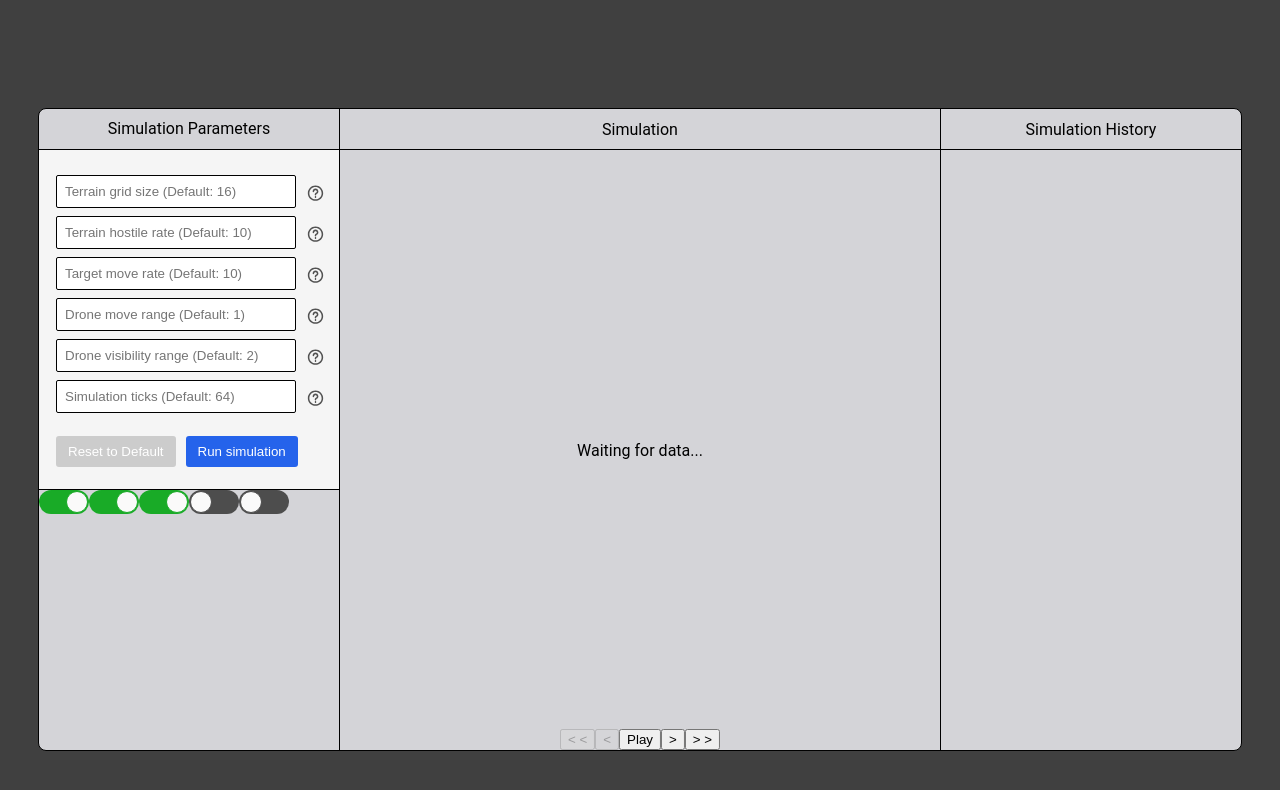
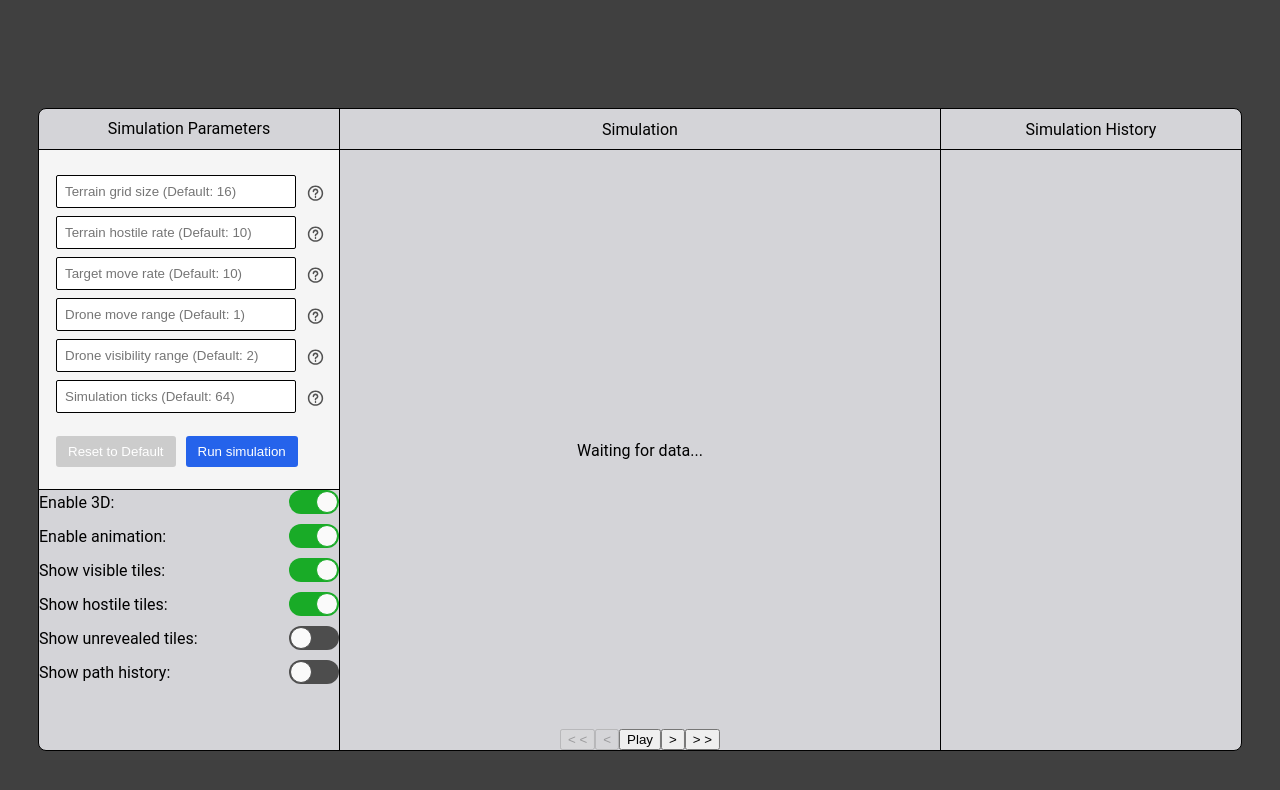
Before and after one commit to ZachFleck42/Drone-Mission-Simulator, a React (Create React App) app in the folder frontend/: page / in a window 1280 px wide. Shown: the top 790 px of the page. Built offline with nearby package versions, Linux system fonts and the light colour scheme; the HTML template or start-up script is replaced by a standard one.

Commit message:
Adds labels and styling to the toggles

```diff
--- a/frontend/src/App.css
+++ b/frontend/src/App.css
@@ -56,7 +56,24 @@ html {
 
 .sim-settings {
 	height: 260px;
-	/* background-color: #f5f5f5; */
+}
+
+.sim-settings-toggles {
+	display: flex;
+	flex-direction: column;
+	align-items: flex-end;
+	gap: 10px;
+}
+
+.toggle-item {
+	display: flex;
+	justify-content: space-between;
+	align-items: center;
+	width: 100%;
+}
+
+.toggle-item p {
+	margin: 0;
 }
 
 .sim-params-inputs {
--- a/frontend/src/App.tsx
+++ b/frontend/src/App.tsx
@@ -19,6 +19,7 @@ function App() {
 	const [simHistory, setSimHistory] = useState<Simulation[]>([]);
 	const [currentFrameIndex, setCurrentFrameIndex] = useState<number>(0);
 	const [isPlaying, setIsPlaying] = useState<boolean>(false);
+	const [animated, setAnimated] = useState<boolean>(true);
 	const [threeD, setThreeD] = useState<boolean>(true);
 	const [visTiles, setVisTiles] = useState<boolean>(true);
 	const [hostileTiles, setHostileTiles] = useState<boolean>(true);
@@ -44,6 +45,8 @@ function App() {
 						<SimSettings
 							threeD={threeD}
 							setThreeD={setThreeD}
+							animated={animated}
+							setAnimated={setAnimated}
 							visTiles={visTiles}
 							setVisTiles={setVisTiles}
 							hostileTiles={hostileTiles}
--- a/frontend/src/components/SimSettings.tsx
+++ b/frontend/src/components/SimSettings.tsx
@@ -4,6 +4,8 @@ import Toggle from 'react-toggle';
 export default function SimSettings({
 	threeD,
 	setThreeD,
+	animated,
+	setAnimated,
 	visTiles,
 	setVisTiles,
 	hostileTiles,
@@ -15,6 +17,8 @@ export default function SimSettings({
 }: {
 	threeD: boolean;
 	setThreeD: React.Dispatch<React.SetStateAction<boolean>>;
+	animated: boolean;
+	setAnimated: React.Dispatch<React.SetStateAction<boolean>>;
 	visTiles: boolean;
 	setVisTiles: React.Dispatch<React.SetStateAction<boolean>>;
 	hostileTiles: boolean;
@@ -26,6 +30,8 @@ export default function SimSettings({
 }) {
 	return (
 		<div className="sim-settings-toggles">
+			<div className="toggle-item">
+				<p>Enable 3D:</p>
 				<Toggle
 					icons={false}
 					defaultChecked={threeD}
@@ -33,6 +39,19 @@ export default function SimSettings({
 						setThreeD(!threeD);
 					}}
 				/>
+			</div>
+			<div className="toggle-item">
+				<p>Enable animation:</p>
+				<Toggle
+					icons={false}
+					defaultChecked={animated}
+					onChange={() => {
+						setAnimated(!animated);
+					}}
+				/>
+			</div>
+			<div className="toggle-item">
+				<p>Show visible tiles:</p>
 				<Toggle
 					icons={false}
 					defaultChecked={visTiles}
@@ -40,6 +59,9 @@ export default function SimSettings({
 						setVisTiles(!visTiles);
 					}}
 				/>
+			</div>
+			<div className="toggle-item">
+				<p>Show hostile tiles:</p>
 				<Toggle
 					icons={false}
 					defaultChecked={hostileTiles}
@@ -47,13 +69,9 @@ export default function SimSettings({
 						setHostileTiles(!hostileTiles);
 					}}
 				/>
-			<Toggle
-				icons={false}
-				defaultChecked={pathHistory}
-				onChange={() => {
-					setPathHistory(!pathHistory);
-				}}
-			/>
+			</div>
+			<div className="toggle-item">
+				<p>Show unrevealed tiles:</p>
 				<Toggle
 					icons={false}
 					defaultChecked={unrevealedTiles}
@@ -62,5 +80,16 @@ export default function SimSettings({
 					}}
 				/>
 			</div>
+			<div className="toggle-item">
+				<p>Show path history:</p>
+				<Toggle
+					icons={false}
+					defaultChecked={pathHistory}
+					onChange={() => {
+						setPathHistory(!pathHistory);
+					}}
+				/>
+			</div>
+		</div>
 	);
 }
```
Lines whose indentation alone changed are shown as unchanged.
